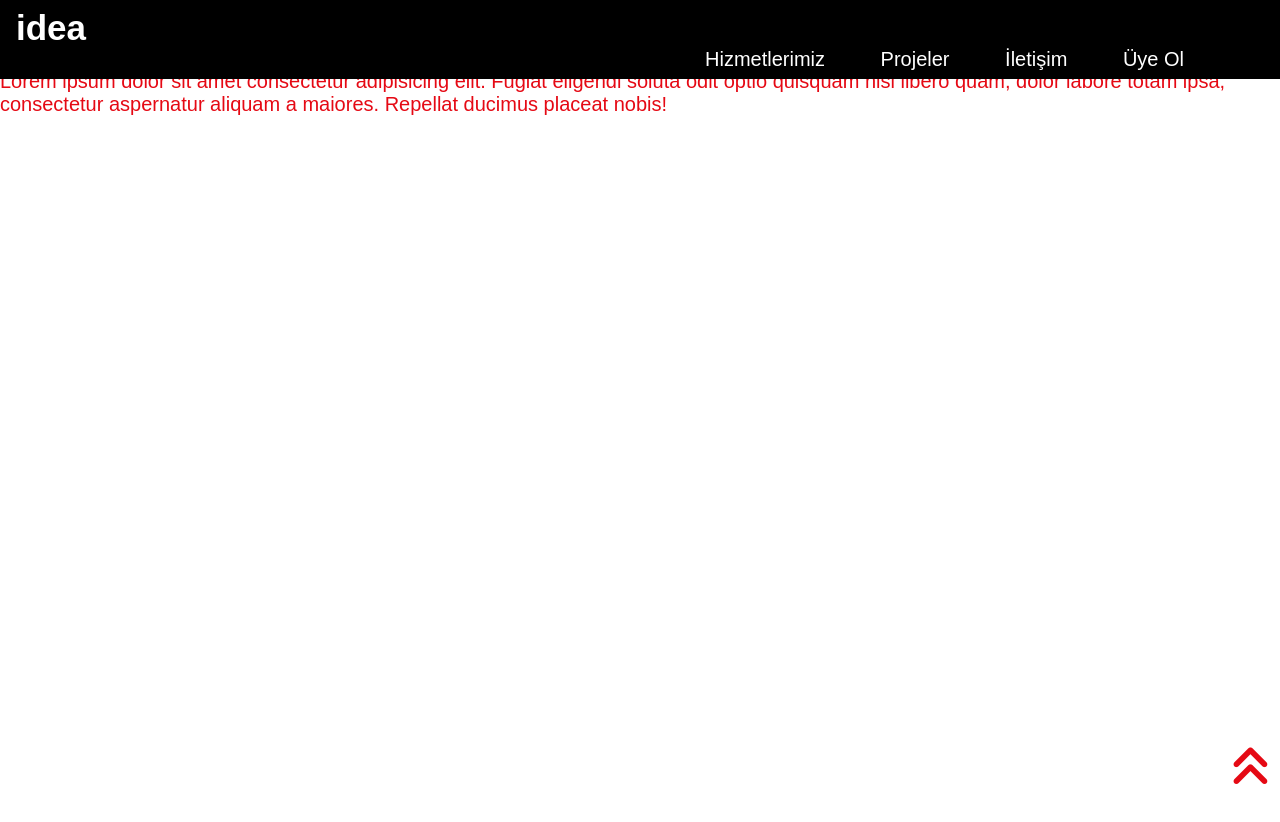
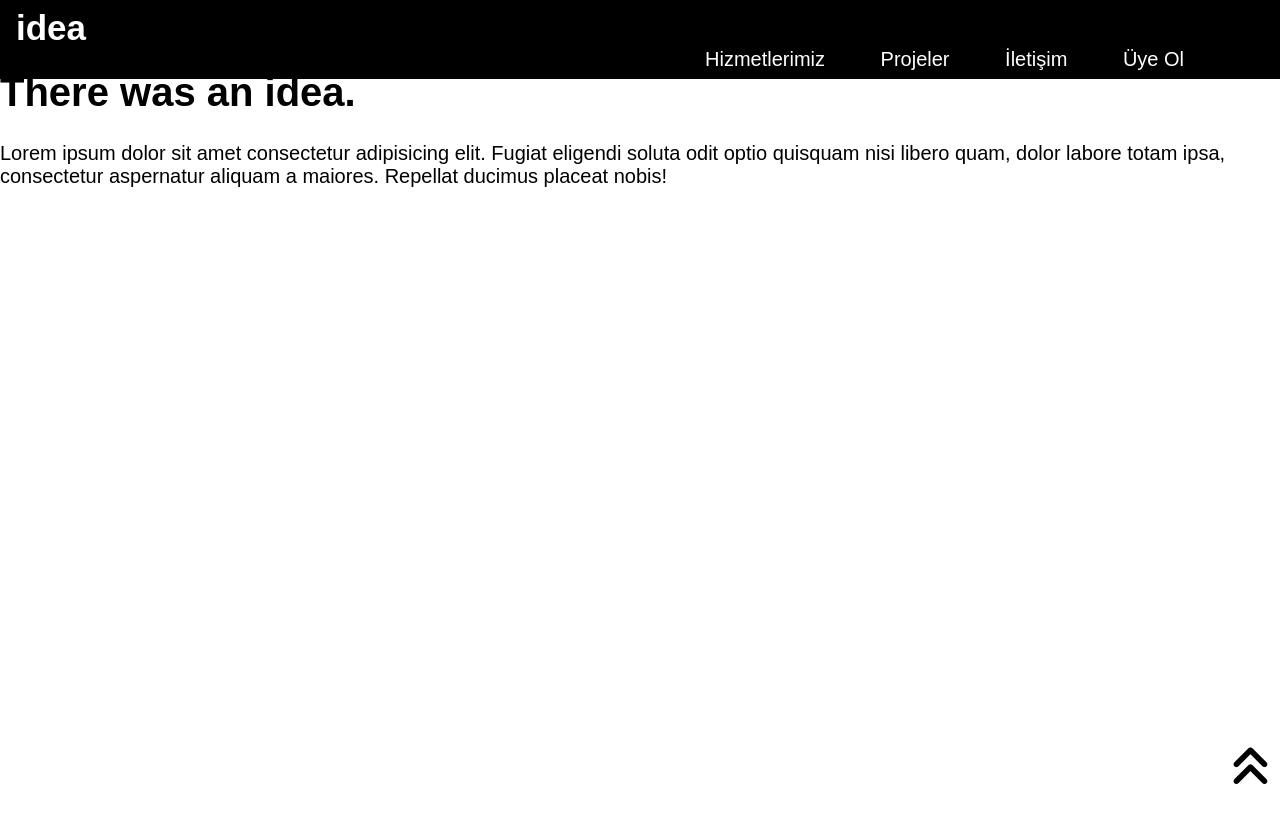
Before and after one commit to omerapaydin/todomyapp, a plain HTML site: page src/index.html in a window 1280 px wide. Shown: the top 822 px of the page. Drawn offline with Linux system fonts and the light colour scheme; a web font is replaced by a local one.

Commit message:
Renk ve anasayfa eklentileri yapıldı

```diff
--- a/src/index.html
+++ b/src/index.html
@@ -19,7 +19,7 @@
       crossorigin="anonymous"
       referrerpolicy="no-referrer"
     />
-    <title>Document</title>
+    <title>idea</title>
     <link rel="stylesheet" href="style.css" />
     <style>
       .header_main {
@@ -60,7 +60,7 @@
         bottom: 10px;
       }
       #backtotop i {
-        color: #e50914;
+        color: black;
         font-size: 45px;
       }
     </style>
@@ -78,6 +78,7 @@
       </nav>
     </section>
     <p class="pler">
+      <h1>  There was an idea.</h1>
       Lorem ipsum dolor sit amet consectetur adipisicing elit. Fugiat eligendi
       soluta odit optio quisquam nisi libero quam, dolor labore totam ipsa,
       consectetur aspernatur aliquam a maiores. Repellat ducimus placeat nobis!
--- a/src/style.css
+++ b/src/style.css
@@ -10,5 +10,5 @@ body {
   margin: 0;
   font-size: 20px;
   font-family: "Truculenta", sans-serif;
-  color: #e50914;
+  color: black;
 }
```
Also changed, not shown: 1 other file.
